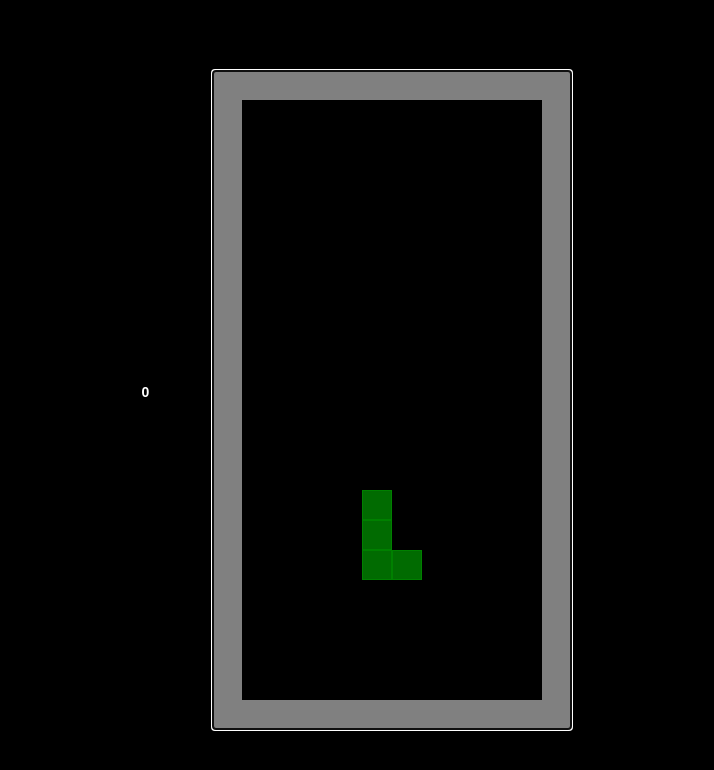
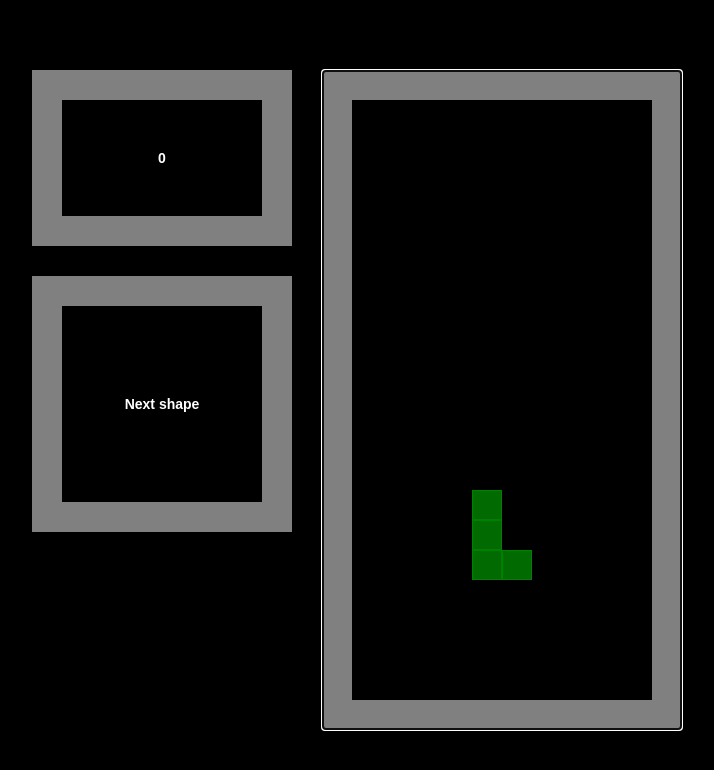
Before and after one commit to ewudes/emuluvium, a React (Create React App) app: page /tetrogrid in a window 1280 px wide. Shown: the top 770 px of the page, without its empty margins (283-997 px from the left). Built offline with nearby package versions, Linux system fonts and the light colour scheme.

Commit message:
fix: style

```diff
--- a/src/games/tetrogrid/tetrogrid.scss
+++ b/src/games/tetrogrid/tetrogrid.scss
@@ -12,14 +12,33 @@ body {
 .tetrogrid {
   display: flex;
 
+  &__score-wrap,
+  &__nextshape-wrap {
+    border: 30px solid #808080;
+    width: 200px;
+    margin-right: 30px;
+    text-align: center;
+  }
+
+  &__score-wrap {
+    margin-bottom: 30px;
+    padding: 50px 0;
+  }
+
+  &__nextshape-wrap {
+    margin-top: 30px;
+    margin-bottom: 198px;
+    padding: 90px 0;
+  }
+
   &__board {
     display: block;
     margin: 0 auto;
-    // padding: 20px;
-    border: 30px solid grey;
+    border: 30px solid #808080;
   }
 
-  &__score-label {
+  &__score-label,
+  &__nextshape {
     font-weight: bold;
     color: #ffffff;
   }
@@ -33,10 +52,10 @@ body {
     width: 30px;
     height: 30px;
     box-sizing: border-box;
-    color: grey;
+    color: #808080;
 
     &-0 {
-      background-color: black;
+      background-color: #000000;
     }
 
     &-1 {
@@ -88,8 +107,3 @@ body {
     }
   }
 }
-
-// element.style {
-//   width: 44px;
-//   left: 0px;
-// }
```
